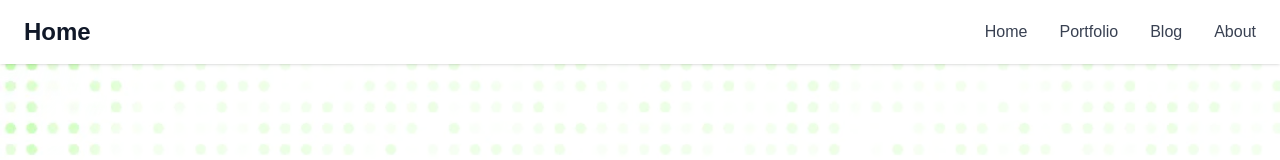
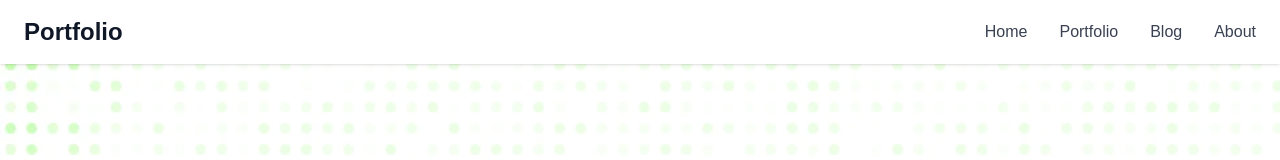
Before and after one commit to Alucccard/personal_mainpage, a Next.js app: page / in a window 1280 px wide. Shown: the top 160 px of the page. Built offline with nearby package versions, Linux system fonts and the light colour scheme.

Commit message:
update header navigation link from Home to Portfolio

```diff
--- a/src/app/layout.tsx
+++ b/src/app/layout.tsx
@@ -14,7 +14,8 @@ const geistMono = Geist_Mono({
 
 export const metadata: Metadata = {
   title: "Byron Zhang's Portfolio",
-  description: "displaying design and development projects with a clean and modern aesthetic",
+  description:
+    "displaying design and development projects with a clean and modern aesthetic",
 };
 
 export default function RootLayout({
--- a/src/components/Header.tsx
+++ b/src/components/Header.tsx
@@ -18,8 +18,8 @@ export const Header: React.FC = () => {
         {/* Logo */}
         <div className="flex items-center">
           <h1 className="text-2xl font-bold text-gray-900">
-            <a href="/" className="hover:text-blue-600 transition-colors">
-              Home
+            <a href="#banner" className="hover:text-blue-600 transition-colors">
+              Portfolio
             </a>
           </h1>
         </div>
```
